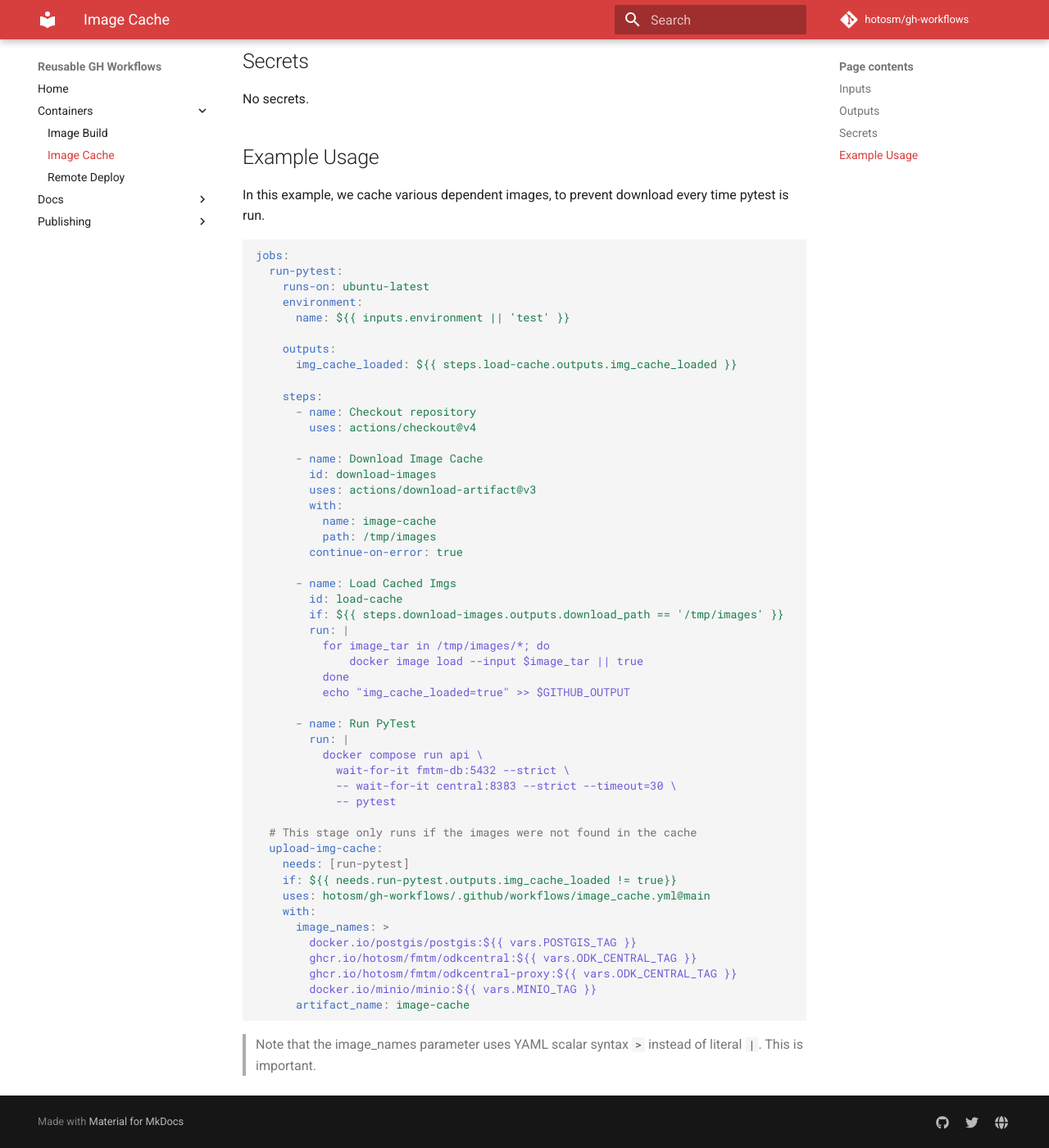
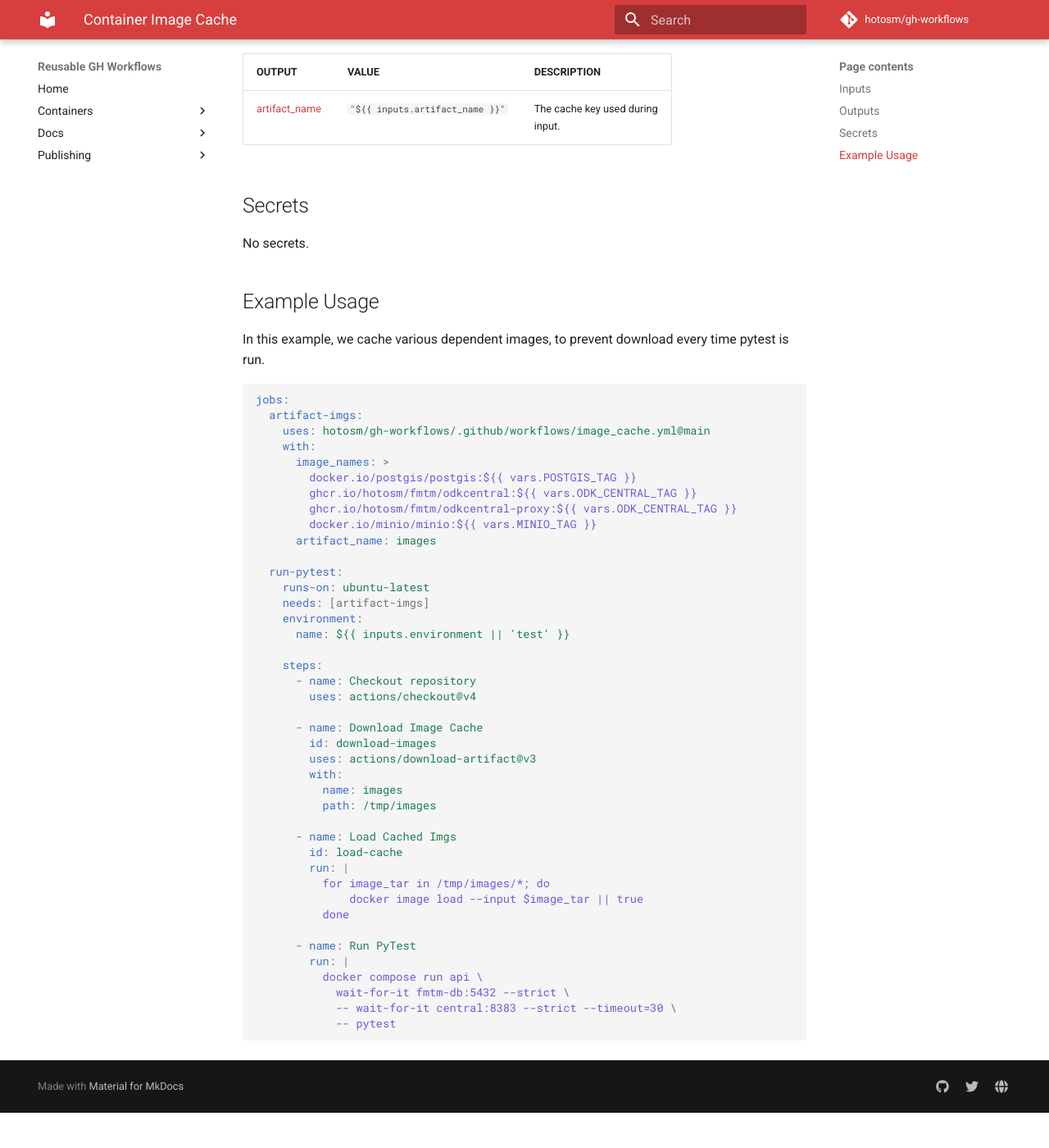
Before and after one commit to hotosm/gh-workflows, an MkDocs documentation site: the page built from docs/image_artifact.md, in a window 1280 px wide and 1400 px high, scrolled down 847 px. Shown: the whole window at 82% size. Built offline with MkDocs 1.6.1 and Material for MkDocs 9.7.7, drawn with Linux system fonts in a browser that asks for light colours; comment, search, counter and statistics services are not loaded; after the commit the page ends 2204 px from its top, so only the background shows below that; some of the changed text lies outside the part shown.

Commit message:
feat: rename image_cache --> image_artifact and docs

````diff
--- a/docs/image_cache.md
+++ b/docs/image_artifact.md
@@ -1,14 +1,22 @@
 # Container Image Cache
 
-This workflow is used to cache container images
-for workflows, preventing the need to repeatedly
-download the same images.
+This workflow is used to upload container images
+as artifacts during a workflow.
 
-For example, a pytest workflow may use the same images
-every time to run required services (postgres, redis).
+This is useful for 'caching' an downloaded image, if it
+if used again within the same workflow, preventing repeated
+pulls.
 
-Running pytest should be fast, so caching these images
-is a sensible choice.
+This may or may not be faster than pulling the image again,
+as the image still has to pull from thr artifact API.
+
+However, it does prevent repeated pull from container
+registries where rate limiting is applied (e.g. dockerhub).
+
+> This strategy does not work across workflow runs.
+
+> Note that the image_names parameter uses YAML scalar
+> syntax `>` instead of literal `|`. This is important.
 
 ## Inputs
 
@@ -46,13 +54,21 @@
 
 ```yaml
 jobs:
+  artifact-imgs:
+    uses: hotosm/gh-workflows/.github/workflows/image_cache.yml@main
+    with:
+      image_names: >
+        docker.io/postgis/postgis:${{ vars.POSTGIS_TAG }}
+        ghcr.io/hotosm/fmtm/odkcentral:${{ vars.ODK_CENTRAL_TAG }}
+        ghcr.io/hotosm/fmtm/odkcentral-proxy:${{ vars.ODK_CENTRAL_TAG }}
+        docker.io/minio/minio:${{ vars.MINIO_TAG }}
+      artifact_name: images
+
   run-pytest:
     runs-on: ubuntu-latest
+    needs: [artifact-imgs]
     environment:
       name: ${{ inputs.environment || 'test' }}
-
-    outputs:
-      img_cache_loaded: ${{ steps.load-cache.outputs.img_cache_loaded }}
 
     steps:
       - name: Checkout repository
@@ -62,18 +78,15 @@
         id: download-images
         uses: actions/download-artifact@v3
         with:
-          name: image-cache
+          name: images
           path: /tmp/images
-        continue-on-error: true
 
       - name: Load Cached Imgs
         id: load-cache
-        if: ${{ steps.download-images.outputs.download_path == '/tmp/images' }}
         run: |
           for image_tar in /tmp/images/*; do
               docker image load --input $image_tar || true
           done
-          echo "img_cache_loaded=true" >> $GITHUB_OUTPUT
 
       - name: Run PyTest
         run: |
@@ -81,20 +94,4 @@
             wait-for-it fmtm-db:5432 --strict \
             -- wait-for-it central:8383 --strict --timeout=30 \
             -- pytest
-
-  # This stage only runs if the images were not found in the cache
-  upload-img-cache:
-    needs: [run-pytest]
-    if: ${{ needs.run-pytest.outputs.img_cache_loaded != true}}
-    uses: hotosm/gh-workflows/.github/workflows/image_cache.yml@main
-    with:
-      image_names: >
-        docker.io/postgis/postgis:${{ vars.POSTGIS_TAG }}
-        ghcr.io/hotosm/fmtm/odkcentral:${{ vars.ODK_CENTRAL_TAG }}
-        ghcr.io/hotosm/fmtm/odkcentral-proxy:${{ vars.ODK_CENTRAL_TAG }}
-        docker.io/minio/minio:${{ vars.MINIO_TAG }}
-      artifact_name: image-cache
 ```
-
-> Note that the image_names parameter uses YAML scalar
-> syntax `>` instead of literal `|`. This is important.
````
Also changed, not shown: 2 other files.
